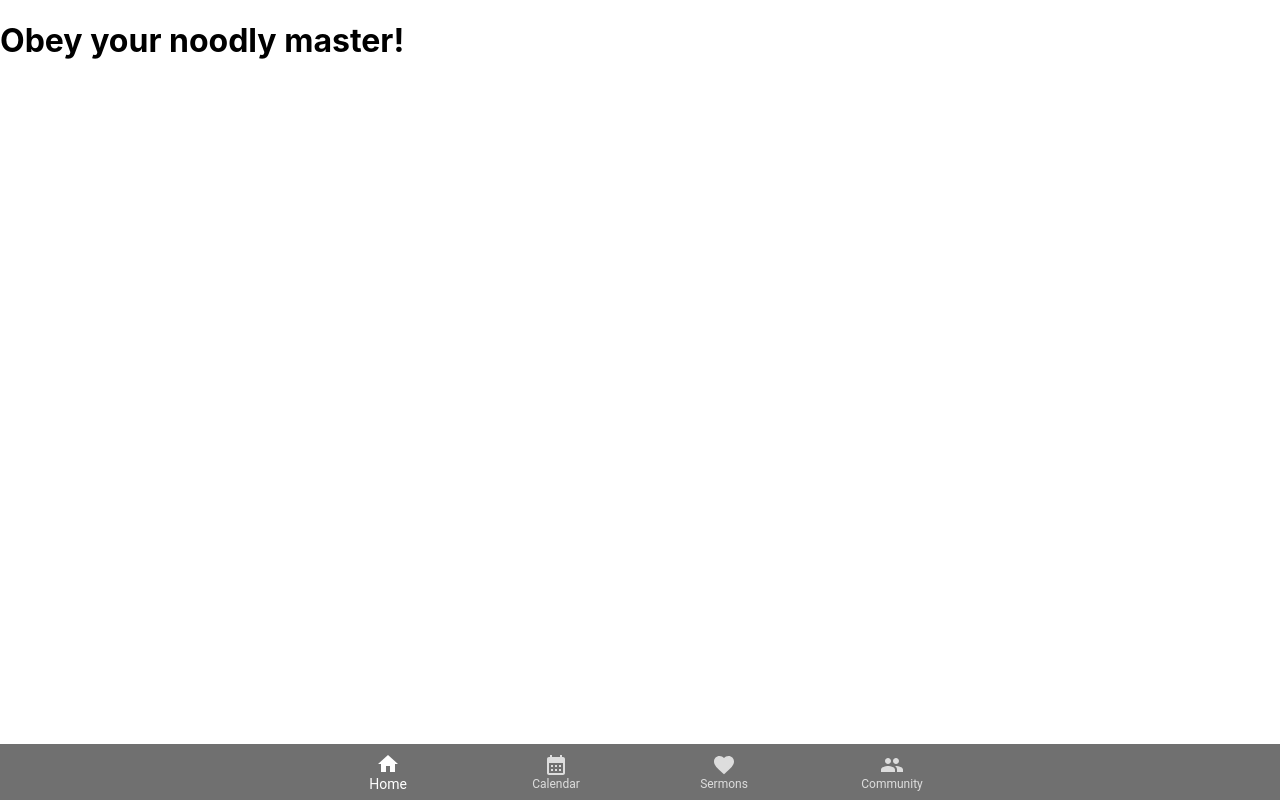
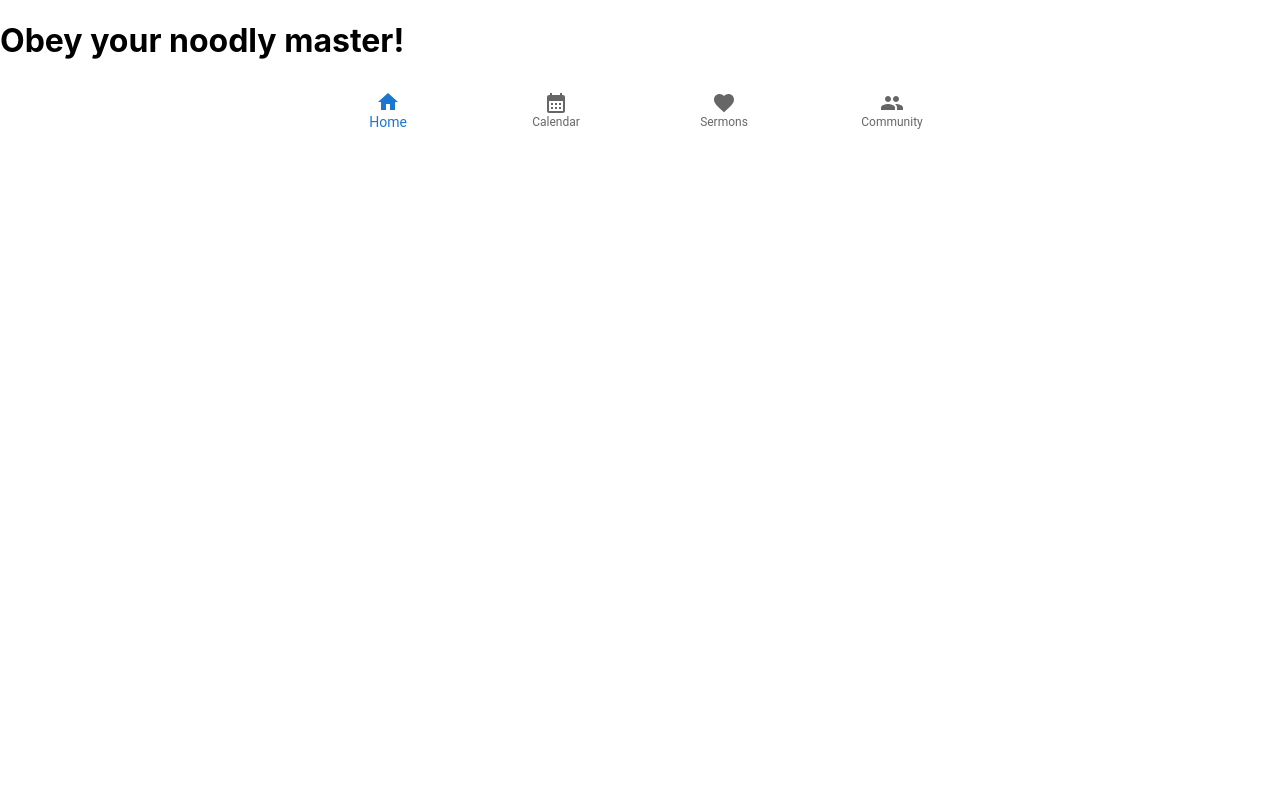
Before and after one commit to FSM-Church-Community-Projects/PWA, a React (Create React App) app: page / in a window 1280 px wide. Built offline with nearby package versions, Linux system fonts and the light colour scheme.

Commit message:
remove sx & style props

```diff
--- a/src/components/navigation/index.jsx
+++ b/src/components/navigation/index.jsx
@@ -1,7 +1,8 @@
+// Modules
 import * as React from "react";
-//import Box from "@mui/material/Box";
 import BottomNavigation from "@mui/material/BottomNavigation";
 import BottomNavigationAction from "@mui/material/BottomNavigationAction";
+// Icons
 import CalendarMonthIcon from "@mui/icons-material/CalendarMonth";
 import FavoriteIcon from "@mui/icons-material/Favorite";
 import PeopleIcon from "@mui/icons-material/People";
@@ -12,20 +13,6 @@ export default function SimpleBottomNavigation() {
 
   return (
     <BottomNavigation
-      sx={{
-        "& .MuiBottomNavigationAction-root, .Mui-selected, svg": {
-          color: "#ddd",
-        },
-        "& .Mui-selected, .Mui-selected > svg": {
-          color: "#fff",
-        },
-      }}
-      style={{
-        position: "fixed",
-        bottom: 0,
-        width: "100%",
-        background: "rgba(0, 0, 0, 0.56)",
-      }}
       showLabels
       value={value}
       onChange={(event, newValue) => {
```
